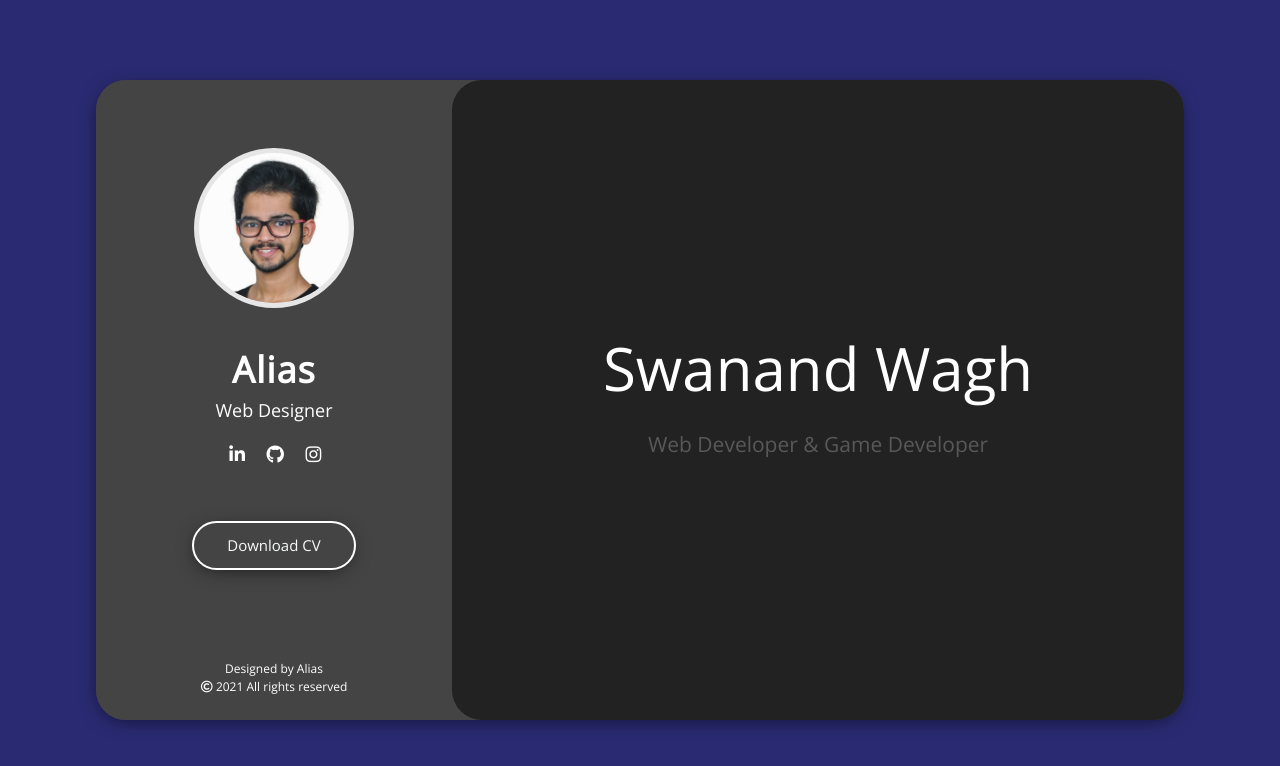
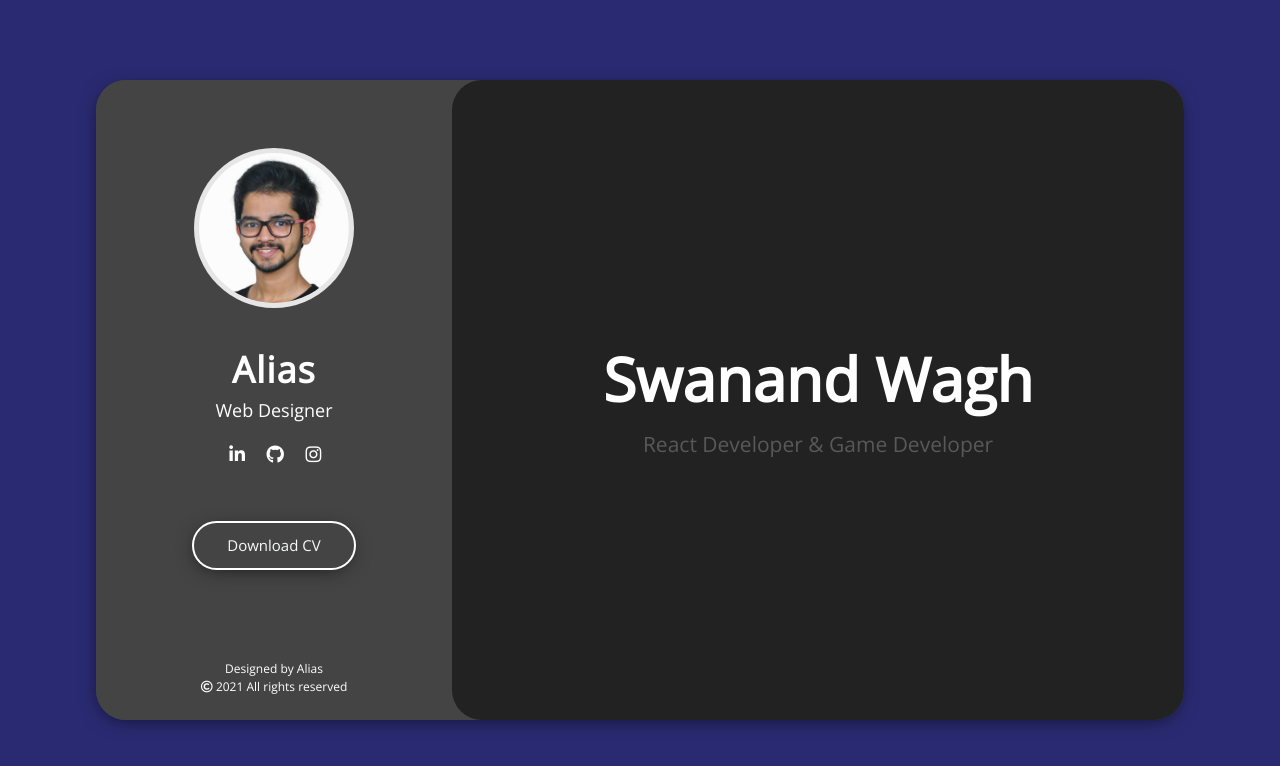
Before and after one commit to Swanand-Wagh/Resume-Portfolio, a React (Create React App) app: page / in a window 1280 px wide. Shown: the top 766 px of the page. Built offline with nearby package versions, Linux system fonts and the light colour scheme; a web font is replaced by a local one.

Commit message:
modified Home component

```diff
--- a/src/Components/Main Container/AboutMe.js
+++ b/src/Components/Main Container/AboutMe.js
@@ -0,0 +1,11 @@
+import React from "react";
+
+function AboutMe() {
+  return (
+    <>
+      <h5>yo</h5>
+    </>
+  );
+}
+
+export default AboutMe;
--- a/src/Components/Main Container/Home.js
+++ b/src/Components/Main Container/Home.js
@@ -5,9 +5,18 @@ function Home() {
     <>
       <div style={{ display: "grid", placeItems: "center", height: "100%" }}>
         <div className="text-center">
-          <p style={{ color: "white", fontSize: "60px" }}>Swanand Wagh</p>
-          <p style={{ color: "#8888", fontSize: "21px" }}>
-            Web Developer & Game Developer
+          <p
+            style={{
+              color: "white",
+              fontSize: "60px",
+              fontWeight: "600",
+              margin: "0",
+            }}
+          >
+            Swanand Wagh
+          </p>
+          <p style={{ color: "#8888", fontSize: "21px", margin: "5px 0px" }}>
+            React Developer & Game Developer
           </p>
         </div>
       </div>
--- a/src/Pages/MainContainer.js
+++ b/src/Pages/MainContainer.js
@@ -1,12 +1,14 @@
 import React from "react";
 import Home from "../Components/Main Container/Home";
 import "../App.css";
+import AboutMe from "../Components/Main Container/AboutMe";
 
 function MainContainer() {
   return (
     <>
       <div className="main-container">
         <Home />
+        {/* <AboutMe /> */}
       </div>
     </>
   );
```
